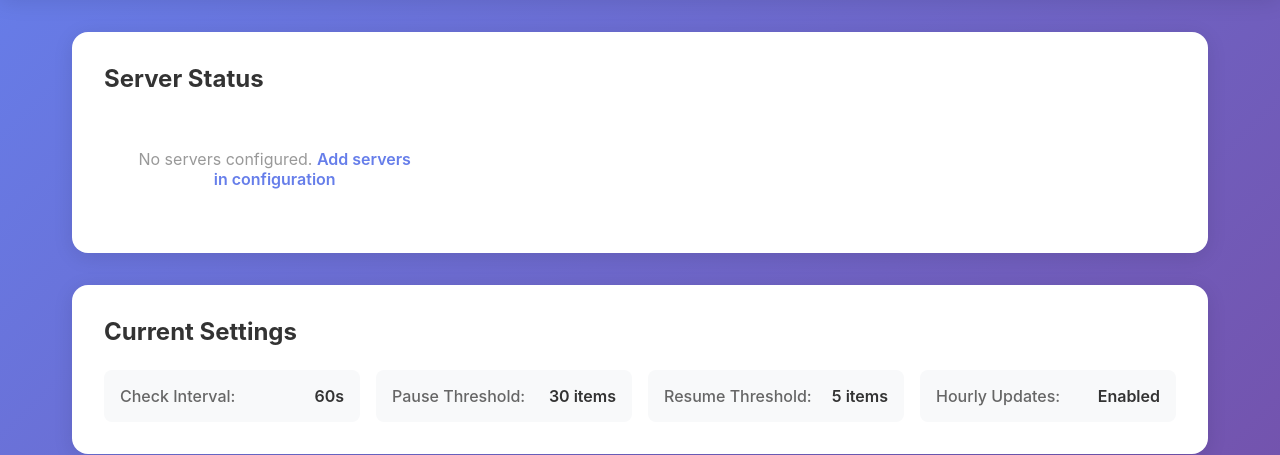
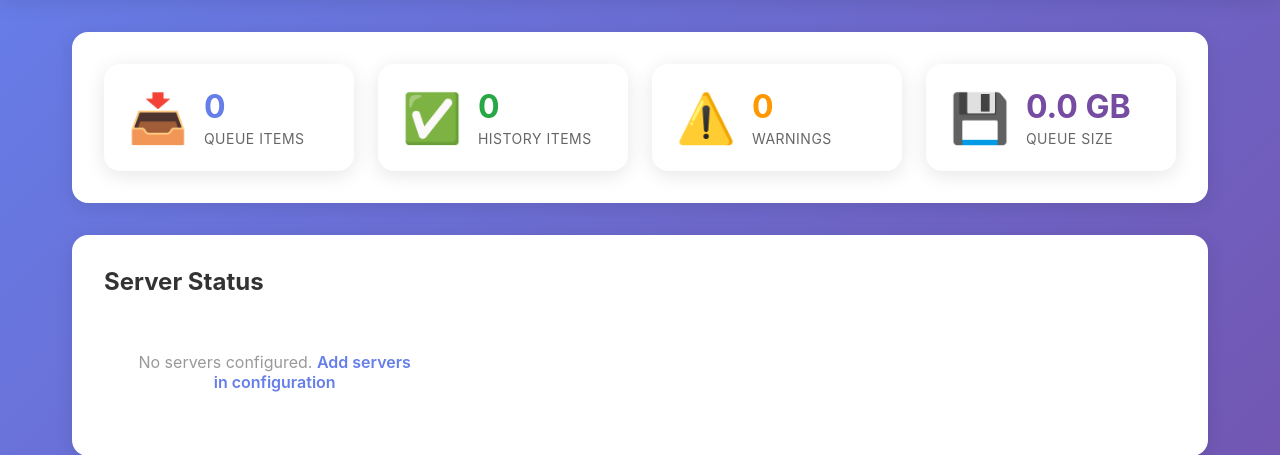
Before and after one commit to RenegadeUK/sabnzbd-monitor, a Flask app: page / in a window 1280 px wide. Shown: the part 84-539 px from the top of the page. Run offline with Flask 3, Linux system fonts and the light colour scheme.

Commit message:
Add dashboard tiles showing Queue, History, Warnings, and Queue Size stats

```diff
--- a/app.py
+++ b/app.py
@@ -143,6 +143,16 @@ def monitor_status():
     """Get monitor status."""
     return jsonify({'running': monitor.running})
 
+@app.route('/api/stats')
+def get_stats():
+    """Get aggregated stats from all servers."""
+    try:
+        config = config_manager.load_config()
+        stats = monitor.get_aggregated_stats(config.get('servers', []))
+        return jsonify({'success': True, 'stats': stats})
+    except Exception as e:
+        return jsonify({'success': False, 'error': str(e)})
+
 if __name__ == '__main__':
     # Ensure log directory exists
     LOG_FILE.parent.mkdir(exist_ok=True)
--- a/monitor.py
+++ b/monitor.py
@@ -96,7 +96,58 @@ class SABnzbdMonitor:
         except Exception as e:
             logger.error(f"Error fetching queue data for {server['name']}: {e}")
             return -1
+    def get_queue_count(self, server):
+        """Get the number of items in download queue."""
+        try:
+            url = f"{server['url']}?mode=queue&apikey={server['api_key']}"
+            response = requests.get(url, timeout=10)
+            response.raise_for_status()
+            data = response.json()
+            return len(data['queue']['slots'])
+        except Exception as e:
+            logger.error(f"Error fetching queue count for {server['name']}: {e}")
+            return 0
 
+    def get_warnings_count(self, server):
+        """Get the number of warnings from history."""
+        try:
+            url = f"{server['url']}?mode=history&start=0&limit=100&apikey={server['api_key']}"
+            response = requests.get(url, timeout=10)
+            response.raise_for_status()
+            data = response.json()
+            warnings = 0
+            for item in data['history']['slots']:
+                if item.get('status') == 'Failed' or item.get('fail_message'):
+                    warnings += 1
+            return warnings
+        except Exception as e:
+            logger.error(f"Error fetching warnings for {server['name']}: {e}")
+            return 0
+
+    def get_aggregated_stats(self, servers):
+        """Get aggregated stats from all servers."""
+        total_queue_count = 0
+        total_history_count = 0
+        total_warnings = 0
+        total_queue_data_gb = 0.0
+
+        for server in servers:
+            total_queue_count += self.get_queue_count(server)
+            history_length = self.get_history_length(server)
+            if history_length != -1:
+                total_history_count += history_length
+            total_warnings += self.get_warnings_count(server)
+
+            queue_data = self.get_queue_data_left(server)
+            if queue_data != -1:
+                total_queue_data_gb += queue_data
+
+        return {
+            'queue_count': total_queue_count,
+            'history_count': total_history_count,
+            'warnings_count': total_warnings,
+            'queue_data': f'{total_queue_data_gb:.1f} GB'
+        }
     def pause_sabnzbd(self, server):
         """Pause SABnzbd for a specific server."""
         if not server.get("paused", False):
--- a/static/css/style.css
+++ b/static/css/style.css
@@ -55,6 +55,68 @@ nav h1 {
     max-width: 1200px;
     margin: 0 auto;
     padding: 0 2rem;
+}
+
+.stats-tiles {
+    display: grid;
+    grid-template-columns: repeat(auto-fit, minmax(240px, 1fr));
+    gap: 1.5rem;
+    margin-bottom: 2rem;
+}
+
+.tile {
+    background: white;
+    border-radius: 16px;
+    padding: 1.5rem;
+    box-shadow: 0 4px 20px rgba(0, 0, 0, 0.1);
+    display: flex;
+    align-items: center;
+    gap: 1rem;
+    transition: all 0.3s;
+}
+
+.tile:hover {
+    transform: translateY(-4px);
+    box-shadow: 0 8px 30px rgba(0, 0, 0, 0.15);
+}
+
+.tile-icon {
+    font-size: 3rem;
+    line-height: 1;
+}
+
+.tile-content {
+    flex: 1;
+}
+
+.tile-number {
+    font-size: 2rem;
+    font-weight: 700;
+    line-height: 1.2;
+}
+
+.tile-label {
+    font-size: 0.875rem;
+    color: #666;
+    margin-top: 0.25rem;
+    text-transform: uppercase;
+    letter-spacing: 0.5px;
+}
+
+.tile-queue .tile-number {
+    color: #667eea;
+}
+
+.tile-history .tile-number {
+    color: #28a745;
+}
+
+.tile-warnings .tile-number {
+    color: #ff9800;
+}
+
+.tile-data .tile-number {
+    color: #764ba2;
 }
 
 section {
--- a/templates/index.html
+++ b/templates/index.html
@@ -17,6 +17,37 @@
     </nav>
 
     <div class="container">
+        <section class="stats-tiles">
+            <div class="tile tile-queue">
+                <div class="tile-icon">📥</div>
+                <div class="tile-content">
+                    <div class="tile-number" id="queueCount">-</div>
+                    <div class="tile-label">Queue Items</div>
+                </div>
+            </div>
+            <div class="tile tile-history">
+                <div class="tile-icon">✅</div>
+                <div class="tile-content">
+                    <div class="tile-number" id="historyCount">-</div>
+                    <div class="tile-label">History Items</div>
+                </div>
+            </div>
+            <div class="tile tile-warnings">
+                <div class="tile-icon">⚠️</div>
+                <div class="tile-content">
+                    <div class="tile-number" id="warningsCount">-</div>
+                    <div class="tile-label">Warnings</div>
+                </div>
+            </div>
+            <div class="tile tile-data">
+                <div class="tile-icon">💾</div>
+                <div class="tile-content">
+                    <div class="tile-number" id="queueData">-</div>
+                    <div class="tile-label">Queue Size</div>
+                </div>
+            </div>
+        </section>
+
         <section class="status-section">
             <h2>Server Status</h2>
             <div class="servers-grid">
@@ -123,6 +154,26 @@
 
         // Auto-refresh logs every 5 seconds
         setInterval(refreshLogs, 5000);
+
+        async function fetchStats() {
+            try {
+                const response = await fetch('/api/stats');
+                const data = await response.json();
+
+                if (data.success) {
+                    document.getElementById('queueCount').textContent = data.stats.queue_count || '0';
+                    document.getElementById('historyCount').textContent = data.stats.history_count || '0';
+                    document.getElementById('warningsCount').textContent = data.stats.warnings_count || '0';
+                    document.getElementById('queueData').textContent = data.stats.queue_data || '0 GB';
+                }
+            } catch (error) {
+                console.error('Error fetching stats:', error);
+            }
+        }
+
+        // Fetch stats on page load and every 10 seconds
+        fetchStats();
+        setInterval(fetchStats, 10000);
     </script>
 </body>
 </html>
```
